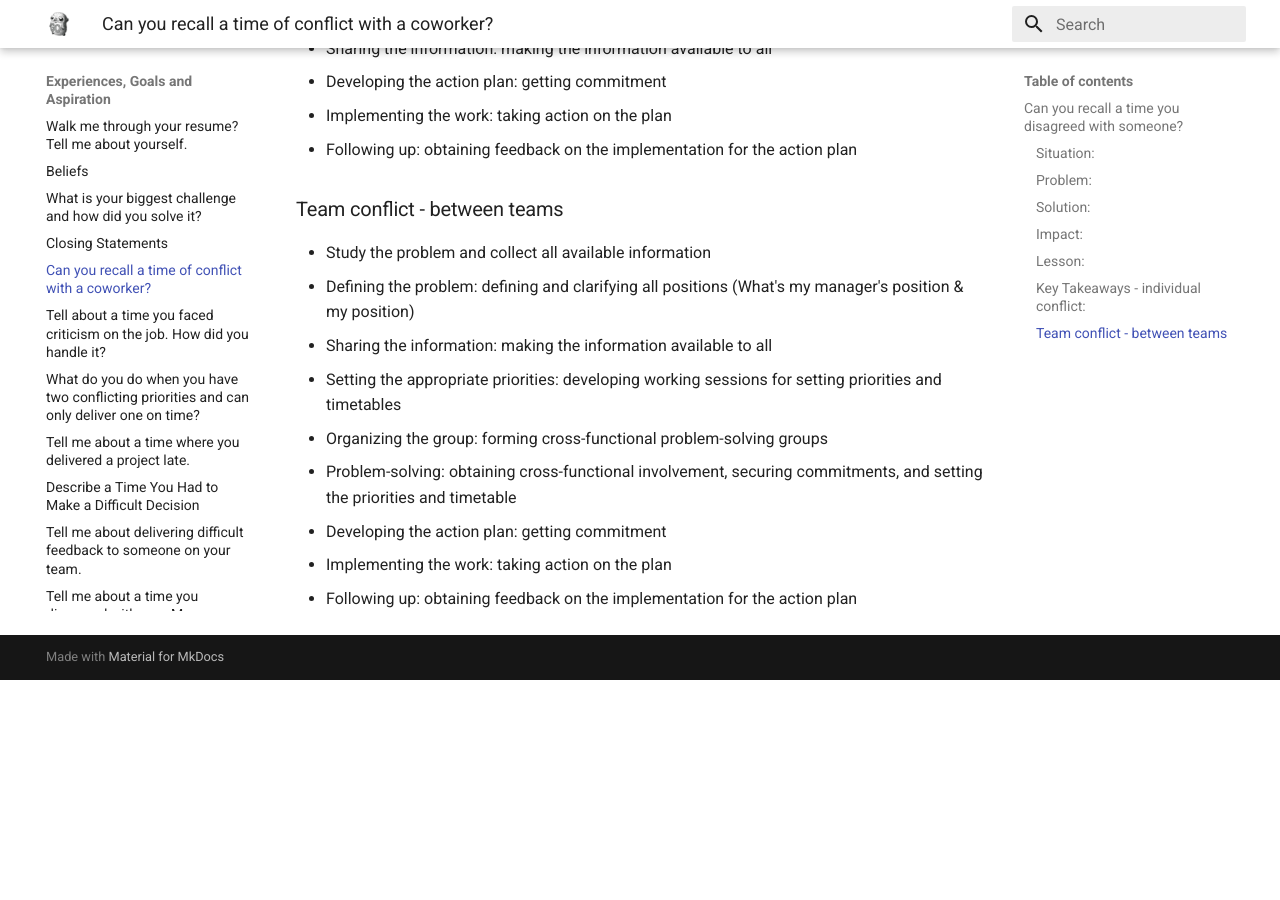
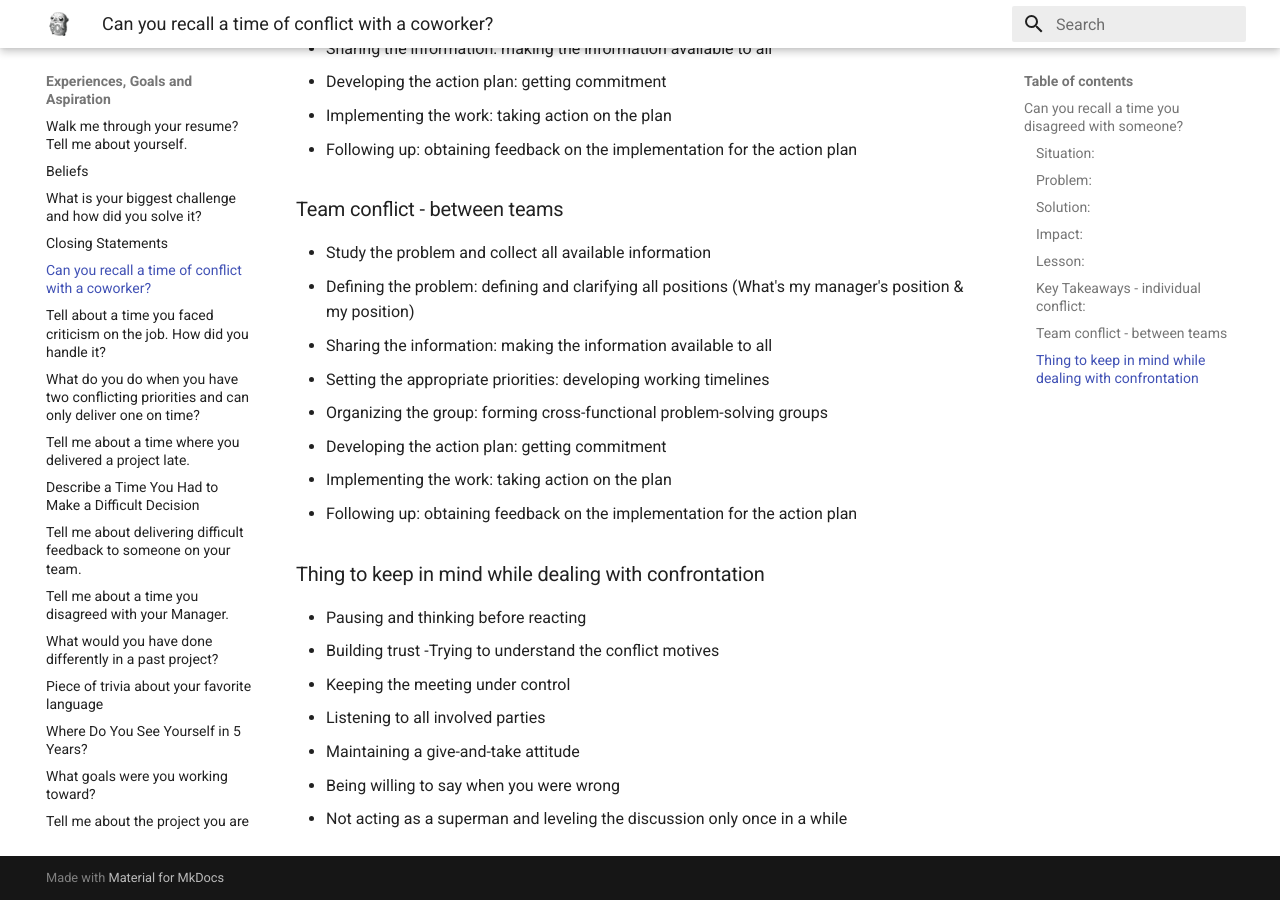
Before and after one commit to stashedUp/experiences, an MkDocs documentation site: the page built from docs/Conflict.md, in a window 1280 px wide and 900 px high, scrolled down 1509 px. Built offline with MkDocs 1.6.1 and Material for MkDocs 9.7.7, drawn with Linux system fonts in a browser that asks for light colours; before the commit the page ends 2189 px from its top, so only the background shows below that.

Commit message:
Update Conflict.md

```diff
--- a/docs/Conflict.md
+++ b/docs/Conflict.md
@@ -44,9 +44,18 @@
 - Study the problem and collect all available information
 - Defining the problem: defining and clarifying all positions (What's my manager's position & my position)
 - Sharing the information: making the information available to all
-- Setting the appropriate priorities: developing working sessions for setting priorities and timetables
+- Setting the appropriate priorities: developing working timelines
 - Organizing the group: forming cross-functional problem-solving groups
-- Problem-solving: obtaining cross-functional involvement, securing commitments, and setting the priorities and timetable
 - Developing the action plan: getting commitment
 - Implementing the work: taking action on the plan
 - Following up: obtaining feedback on the implementation for the action plan
+
+### Thing to keep in mind while dealing with confrontation
+- Pausing and thinking before reacting
+- Building trust
+ -Trying to understand the conflict motives
+- Keeping the meeting under control
+- Listening to all involved parties
+- Maintaining a give-and-take attitude
+- Being willing to say when you were wrong
+- Not acting as a superman and leveling the discussion only once in a while
```
